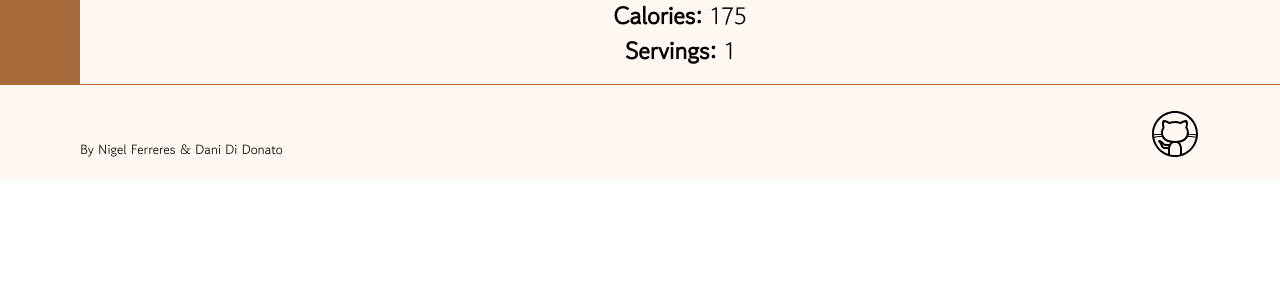
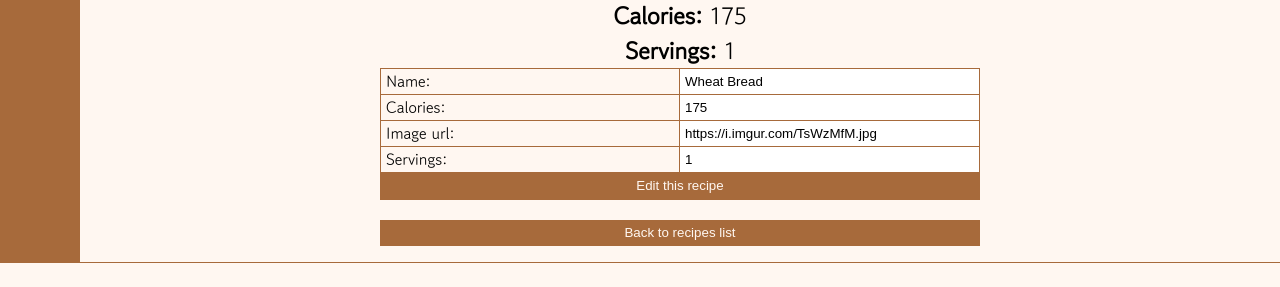
Before and after one commit to didonatodani/chefs-choice-app, a React (Vite) app: page /items/07d9616d-7a63-457c-b8a7-58f6a70a67e3 in a window 1280 px wide. Shown: the part 763-1050 px from the top of the page. Before the commit the page ends 942 px from the top, so only its background shows below. Built offline with nearby package versions, Linux system fonts and the light colour scheme.

Commit message:
all functionality done

```diff
--- a/src/App.css
+++ b/src/App.css
@@ -18,6 +18,21 @@ p, etc: font-family: "Gowun Dodum", sans-serif;
 
 }
 
+.btn{
+    width: 100%;
+    height: 26px;
+    border: none;
+    background-color: #a76a3b;
+    color: #FFF7F1;
+}
+
+.btn:hover {
+    background-color: #FFF7F1;
+    border: 2px #a76a3b solid;
+    color: #a76a3b;
+}
+
+
 @media (width > 650px){
   .main-app-container {
     display: grid;
--- a/src/App.jsx
+++ b/src/App.jsx
@@ -7,8 +7,12 @@ import Dashboard from "./pages/Dashboard";
 import About from "./pages/About";
 import NotFound from "./pages/NotFound";
 import ItemDetails from "./pages/ItemDetails";
+import recipesData from "./data/recipesData.json";
+import { useState } from "react";
 
 function App() {
+  const [recipesArray, setRecipesArray] = useState(recipesData);
+
   return (
     <>
       <Navbar />
@@ -16,9 +20,9 @@ function App() {
       <section className="main-app-container">
       <Sidebar />
         <Routes>
-          <Route path="/" element={<Dashboard/>}/>
+          <Route path="/" element={<Dashboard recipesArray={recipesArray} setRecipesArray={setRecipesArray}/>}/>
           <Route path="/about" element={<About/>}/>
-          <Route path="/items/:recipeId" element={<ItemDetails/>}/>
+          <Route path="/items/:recipeId" element={<ItemDetails recipesArray={recipesArray} setRecipesArray={setRecipesArray}/>}/>
           <Route path="*" element={<NotFound />} />
         </Routes>
       </section>
--- /dev/null
+++ b/src/components/EditForm/EditForm.jsx
@@ -0,0 +1,69 @@
+import { useState } from "react";
+function EditForm({ recipeDetail, setRecipesArray }) {
+
+//const [editRecipe, setEditRecipe] = useState(recipeDetail)
+
+  const [editName, setEditName] = useState(recipeDetail.name);
+  const [editCalories, setEditCalories] = useState(recipeDetail.calories);
+  const [editImage, setEditImage] = useState(recipeDetail.image);
+  const [editServings, setEditServings] = useState(recipeDetail.servings);
+
+  function handleSubmit(event) {
+    event.preventDefault();
+
+    recipeDetail.name = editName;
+    recipeDetail.calories = editCalories;
+    recipeDetail.image = editImage;
+    recipeDetail.servings = editServings;
+
+    setRecipesArray((prev) => [...prev]);
+  }
+
+  return (
+    <form onSubmit={handleSubmit} id="form">
+      <div className="form-div">
+        <label htmlFor="name">Name:</label>
+        <input
+          type="text"
+          id="name"
+          value={editName}
+          onChange={(e) => setEditName(e.target.value)}
+        />
+      </div>
+      <div className="form-div">
+        <label htmlFor="calories">Calories:</label>
+        <input
+          type="text"
+          id="calories"
+          value={editCalories}
+          onChange={(e) => setEditCalories(e.target.value)}
+        />
+      </div>
+      <div className="form-div">
+        <label htmlFor="image">Image url:</label>
+        <input
+          type="text"
+          id="image"
+          value={editImage}
+          onChange={(e) => setEditImage(e.target.value)}
+        />
+      </div>
+      <div className="form-div">
+        <label htmlFor="servings">Servings:</label>
+        <input
+          type="text"
+          id="servings"
+          value={editServings}
+          onChange={(e) => setEditServings(e.target.value)}
+        />
+      </div>
+      <div className="form-div">
+        <button type="submit" id="form-btn">
+          Edit this recipe
+        </button>
+      </div>
+    </form>
+  );
+}
+
+export default EditForm;
--- a/src/components/RecipesCard/RecipesCard.jsx
+++ b/src/components/RecipesCard/RecipesCard.jsx
@@ -1,9 +1,11 @@
+
 import "./RecipesCard.css"
 
 function RecipesCard({recipe}) {
 
   return (
     <>
+
       <img src={recipe.image} alt="imagen recipe" className="recipe-img"/>
       <h2>{recipe.name}</h2>
     </>
--- a/src/components/RecipesList/RecipesList.jsx
+++ b/src/components/RecipesList/RecipesList.jsx
@@ -1,13 +1,12 @@
-import recipesData from "../../data/recipesData.json";
+
 import RecipesCard from "../RecipesCard/RecipesCard";
-import { useState } from "react";
+//import { useState } from "react";
 import NewRecipe from "../NewRecipe/NewRecipe";
 import { Link } from "react-router-dom";
 import "./RecipesList.css";
 
-function RecipesList() {
-  const [recipesArray, setRecipesArray] = useState(recipesData);
-
+function RecipesList({recipesArray, setRecipesArray}) {
+  console.log(recipesArray)
   function sortRecipes() {
     const recipesCopy = [...recipesArray];
 
@@ -39,9 +38,9 @@ function RecipesList() {
       {recipesArray.map((recipe) => (
         <div key={recipe.id} className="recipe-link-div">
           <Link key={recipe.id} to={`/items/${recipe.id}`}>
-            <RecipesCard recipe={recipe} />
+            <RecipesCard recipe={recipe} recipesArray={recipesArray} setRecipesArray={setRecipesArray}/>
           </Link>
-          <button onClick={() => deleteItem(recipe.id)}>X</button>
+          <button onClick={() => deleteItem(recipe.id)} className="btn">X</button>
         </div>
       ))}
     </section>
--- a/src/components/navbar/Navbar.css
+++ b/src/components/navbar/Navbar.css
@@ -8,6 +8,10 @@
     border-bottom: 1px #a76a3b solid;
     padding: 20px;
     height: 20dvh;
+    a {
+        text-decoration: none;
+    }
+
     h1 {
         font-size: 30px;
         cursor: pointer;
--- a/src/components/navbar/Navbar.jsx
+++ b/src/components/navbar/Navbar.jsx
@@ -1,12 +1,16 @@
 import logoImg from "../../assets/logo-chef.png";
 import './Navbar.css';
+import { Link } from "react-router-dom";
+
 
 function Navbar() {
   return (
     <div className="navbar-container">
       <img id="logo" src={logoImg} alt="logo image" />
       <nav>
+        <Link to="/">
         <h1>Chef's Choice</h1>
+        </Link>
       </nav>
     </div>
   );
--- a/src/pages/About.css
+++ b/src/pages/About.css
@@ -29,7 +29,7 @@
   flex-direction: column;
 }
 
-#profile-nigel {
+#profile-nigel, #profile-dani {
   width: 100px;
 }
 
@@ -55,7 +55,7 @@
   }
 
 
-  #profile-nigel {
+  #profile-nigel, #profile-dani {
     width: 200px;
   }
 }
--- a/src/pages/About.jsx
+++ b/src/pages/About.jsx
@@ -1,5 +1,6 @@
 import "./About.css";
 import profileNigel from "../assets/Nigel-profile-img.png";
+import profileDani from "../assets/dani.jpg"
 
 function About() {
   return (
@@ -8,7 +9,7 @@ function About() {
       <div className="container-responsive">
       <section className="about-team">
         <article className="about-member dani">
-          <img src="" alt="Profile img" />
+          <img id="profile-dani"src={profileDani} alt="Profile img" />
           <h3>Dani</h3>
           <p>Description</p>
         </article>
--- a/src/pages/Dashboard.jsx
+++ b/src/pages/Dashboard.jsx
@@ -1,10 +1,12 @@
 import RecipesList from "../components/RecipesList/RecipesList";
 
-function Dashboard() {
-
+function Dashboard({ recipesArray, setRecipesArray }) {
   return (
     <>
-        <RecipesList/>
+      <RecipesList
+        recipesArray={recipesArray}
+        setRecipesArray={setRecipesArray}
+      />
     </>
   );
 }
--- a/src/pages/ItemDetails.css
+++ b/src/pages/ItemDetails.css
@@ -8,19 +8,35 @@
         font-size: 2rem;
     }
     img {
-        width: 500px;
+        width: 90%;
     }
     p {
         font-size: 1.2rem;
     }
 }
+
+.form-btn{
+        width: 100%;
+        height: 26px;
+        border: none;
+        background-color: #a76a3b;
+        color: #FFF7F1;
+    }
+
+    .form-btn:hover {
+        background-color: #FFF7F1;
+        border: 2px #a76a3b solid;
+        color: #a76a3b;
+    }
+
 @media (width > 650px) {
     .container {
         h2 {
             font-size: 3rem;
         }
         img {
-            width: 650px;
+            width: 90%;
+            max-width: 650px;
         }
         p {
             font-size: 1.5rem;
--- a/src/pages/ItemDetails.jsx
+++ b/src/pages/ItemDetails.jsx
@@ -1,25 +1,42 @@
-import { useParams } from "react-router-dom"
-import recipesData from "../data/recipesData.json"
-import "./ItemDetails.css"
+import { useParams } from "react-router-dom";
+import recipesData from "../data/recipesData.json";
+import "./ItemDetails.css";
+import { useNavigate } from "react-router-dom";
+import EditForm from "../components/EditForm/EditForm";
 
-function ItemDetails(){
 
-const { recipeId } = useParams()
+function ItemDetails({ setRecipesArray }) {
+  const { recipeId } = useParams();
+  const navigate = useNavigate();
 
   const recipeDetail = recipesData.find((recipe) => {
-    return recipe.id === recipeId
+    return recipe.id === recipeId;
   });
 
-console.log("this is the recipedetail log:" , recipeDetail)
+  function handleSubmit(e) {
+    e.preventDefault();
+    navigate("/");
+  }
 
-    return(
+  return (
     <div className="container">
       <h2>{recipeDetail.name}</h2>
       <img src={recipeDetail.image} alt={`imagen de ${recipeDetail.name}`} />
-            <p><strong>Calories:</strong> {recipeDetail.calories}</p>
-            <p><strong>Servings:</strong> {recipeDetail.servings}</p>
+      <p>
+        <strong>Calories:</strong> {recipeDetail.calories}
+      </p>
+      <p>
+        <strong>Servings:</strong> {recipeDetail.servings}
+      </p>
+      <div>
+        <EditForm
+          recipeDetail={recipeDetail}
+          setRecipesArray={setRecipesArray}
+        />
+        <button className="form-btn" onClick={handleSubmit}>Back to recipes list</button>
       </div>
-    )
+    </div>
+  );
 }
 
-export default ItemDetails
+export default ItemDetails;
```
Also changed, not shown: src/assets/dani.jpg (added). Lines whose indentation alone changed are shown as unchanged.
